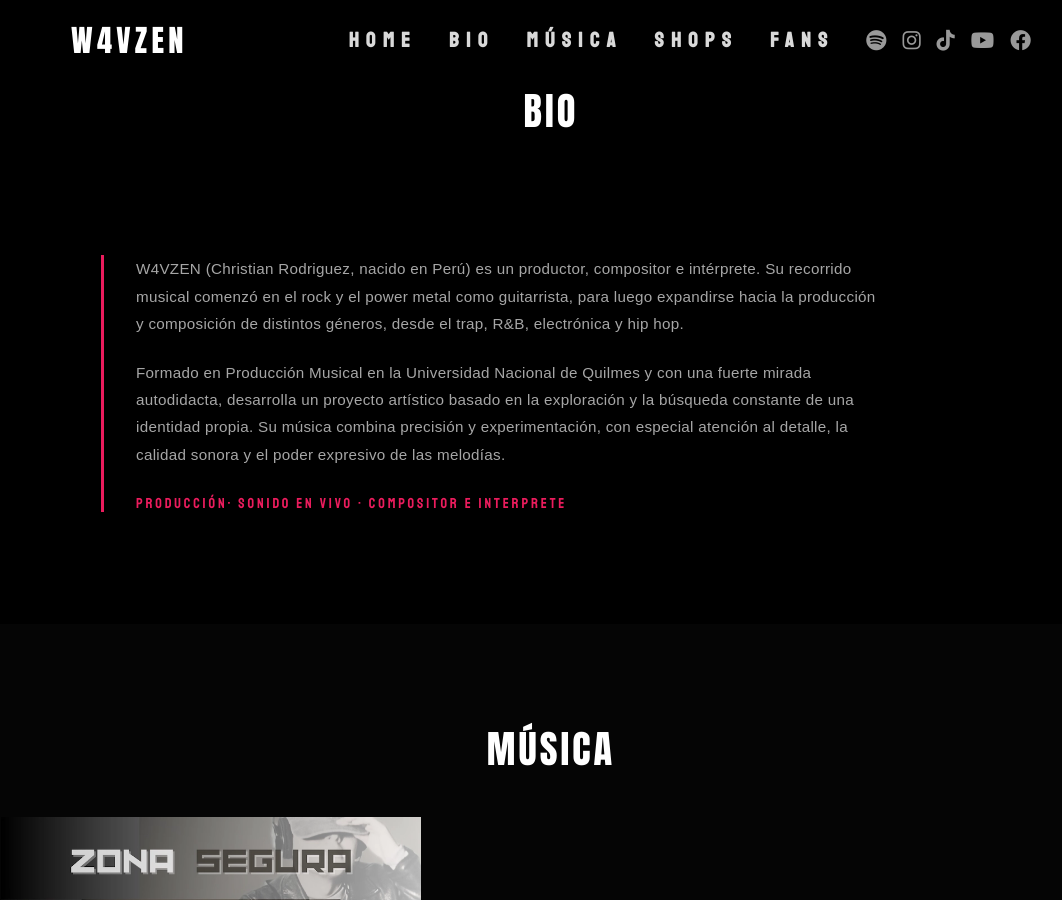
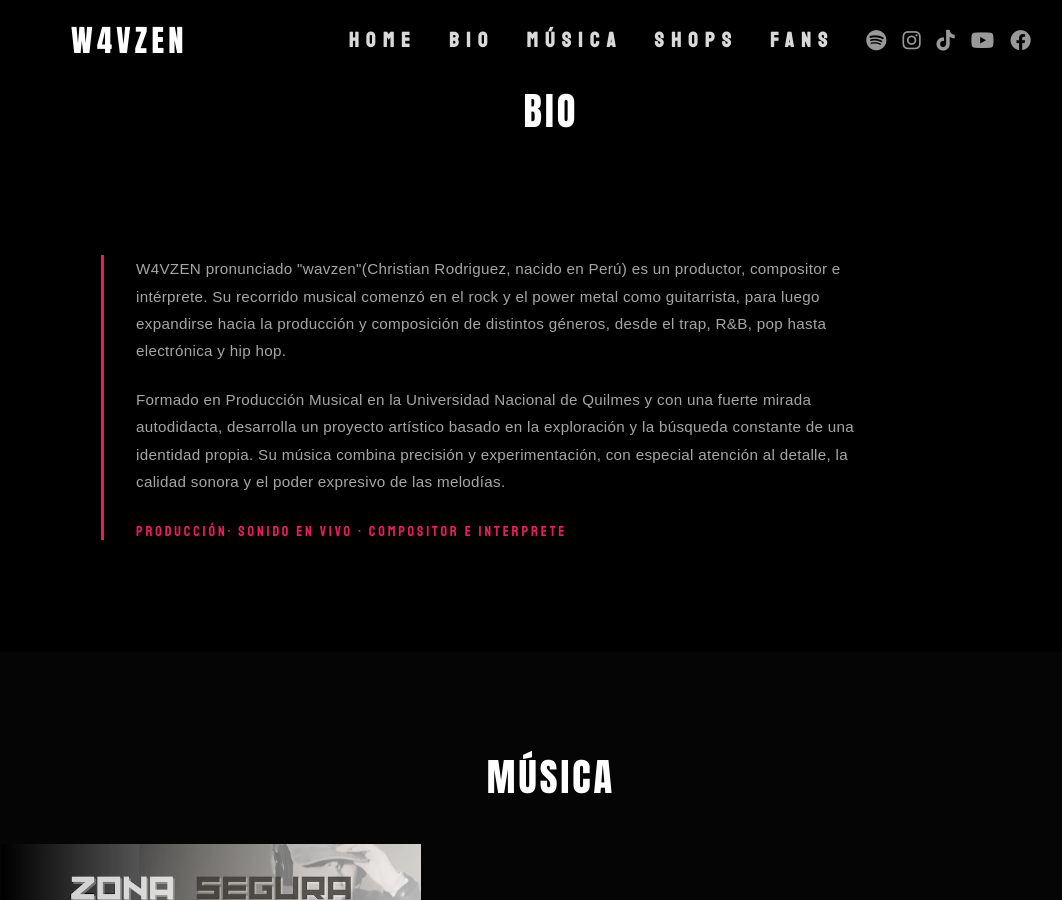
Before and after one commit to W4VZEN/w4vzen.github.io, a Jekyll site: the page built from index.html, in a window 1280 px wide and 900 px high, scrolled down 1030 px. Shown: the whole window, without its empty margins (89-1151 px from the left). Built offline with Jekyll 4.4.1, drawn with Linux system fonts in a browser that asks for light colours; some web fonts are replaced; comment, search, counter and statistics services are not loaded.

Commit message:
Update index.html

```diff
--- a/index.html
+++ b/index.html
@@ -96,8 +96,8 @@ description: W4VZEN es un artista de música urbana. Escuchá lanzamientos ofici
 
 
     <p>
-      W4VZEN (Christian Rodriguez, nacido en Perú) es un productor, compositor e intérprete. Su recorrido musical comenzó en el rock y el power metal como guitarrista,
-	  para luego expandirse hacia la producción y composición de distintos géneros, desde el trap, R&B, electrónica y hip hop.
+      W4VZEN pronunciado "wavzen"(Christian Rodriguez, nacido en Perú) es un productor, compositor e intérprete. Su recorrido musical comenzó en el rock y el power metal como guitarrista,
+	  para luego expandirse hacia la producción y composición de distintos géneros, desde el trap, R&B, pop hasta electrónica y hip hop.
     </p>
 
     <p>
```
